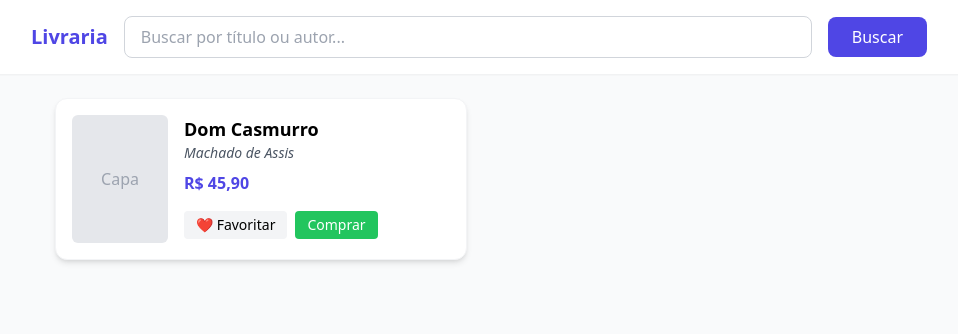
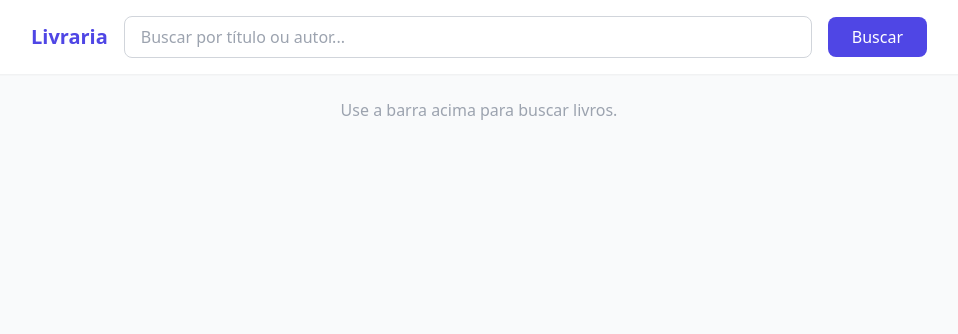
Before and after one commit to TheoCasella/BDD-Engenharia-Software-Theo-Casella, a Flask app: page / in a window 1280 px wide. Shown: the top 334 px of the page, without its empty margins (161-1119 px from the left). Run offline with Flask 3, Linux system fonts and the light colour scheme; some libraries are stand-ins or nearby versions.

Commit message:
Corrigindo HTML

```diff
--- a/templates/index.html
+++ b/templates/index.html
@@ -22,66 +22,85 @@
 
     <main class="max-w-4xl mx-auto p-6">
         <div id="lista-livros" class="grid grid-cols-1 md:grid-cols-2 gap-6">
-            <div class="bg-white p-4 rounded-xl shadow-md border border-gray-100 flex gap-4">
-                <div class="w-24 h-32 bg-gray-200 rounded-md flex items-center justify-center text-gray-400">Capa</div>
-                <div class="flex-1">
-                    <h2 class="text-lg font-bold">Dom Casmurro</h2>
-                    <p class="text-gray-600 text-sm italic">Machado de Assis</p>
-                    <p class="text-indigo-600 font-bold mt-2">R$ 45,90</p>
-                    <div class="mt-4 flex gap-2">
-                        <button class="text-sm bg-gray-100 px-3 py-1 rounded hover:bg-gray-200">❤️ Favoritar</button>
-                        <button id="btn-comprar" class="text-sm bg-green-500 text-white px-3 py-1 rounded hover:bg-green-600">
-                            Comprar
-                        </button>
-                    </div>
-                </div>
-            </div>
+            <p class="col-span-2 text-center text-gray-400">Use a barra acima para buscar livros.</p>
         </div>
 
-        <div id="checkout-section" class="hidden mt-10 p-6 bg-white rounded-2xl shadow-lg border-2 border-indigo-100 text-center">
-            <h2 class="text-2xl font-bold mb-4">Pagamento via QR Code</h2>
-            <div class="bg-gray-100 w-48 h-48 mx-auto mb-4 flex items-center justify-center border-2 border-dashed border-gray-300">
-                <img src="https://api.qrserver.com/v1/create-qr-code/?size=150x150&data=LivrariaMVP-Pagamento" alt="QR Code">
+        <div id="checkout-section" class="hidden mt-10 p-8 bg-white rounded-2xl shadow-xl border-2 border-indigo-100 text-center max-w-md mx-auto">
+            <h2 class="text-2xl font-bold mb-2 text-gray-800">Pagamento via QR Code</h2>
+            <p class="text-gray-500 mb-6 text-sm">Escaneie o código PIX para finalizar sua compra</p>
+
+            <div class="bg-white p-4 inline-block rounded-xl border border-gray-200 shadow-inner mb-4">
+                <img src="https://api.qrserver.com/v1/create-qr-code/?size=180x180&data=LivrariaMVP-Theo-Casella" alt="QR Code PIX">
             </div>
-            <p class="text-gray-500 text-sm">Escaneie o código acima para pagar via PIX</p>
-            <button onclick="document.getElementById('checkout-section').classList.add('hidden')" class="mt-4 text-indigo-600 underline">Voltar</button>
+
+            <div class="text-sm text-indigo-600 font-mono bg-indigo-50 p-2 rounded mb-6 break-all">
+                00020126360014BR.GOV.BCB.PIX...
+            </div>
+
+            <button onclick="document.getElementById('checkout-section').classList.add('hidden')"
+                    class="text-gray-400 hover:text-gray-600 text-sm underline">
+                Cancelar e voltar
+            </button>
         </div>
     </main>
 
     <script>
-    document.getElementById('btn-buscar').addEventListener('click', function() {
-        const termo = document.getElementById('input-busca').value;
+        // Função para mostrar a seção de Checkout
+        function abrirCheckout() {
+            const checkout = document.getElementById('checkout-section');
+            checkout.classList.remove('hidden');
+            // Rola a página para o QR Code
+            checkout.scrollIntoView({ behavior: 'smooth' });
+        }
 
-        // Chamada real para a API de busca que criamos no app.py
-        fetch(`/api/buscar?q=${termo}`)
-            .then(response => response.json())
-            .then(data => {
-                const lista = document.getElementById('lista-livros');
-                lista.innerHTML = ''; // Limpa a lista atual
+        // Função principal de Busca
+        document.getElementById('btn-buscar').addEventListener('click', function() {
+            const termo = document.getElementById('input-busca').value;
 
-                if (data.length === 0) {
-                    lista.innerHTML = '<p class="col-span-2 text-center text-gray-500">Nenhum livro encontrado.</p>';
-                    return;
-                }
+            // Chama a API do app.py
+            fetch(`/api/buscar?q=${termo}`)
+                .then(response => response.json())
+                .then(data => {
+                    const lista = document.getElementById('lista-livros');
+                    lista.innerHTML = ''; // Limpa os resultados anteriores
 
-                data.forEach(livro => {
-                    lista.innerHTML += `
-                        <div class="bg-white p-4 rounded-xl shadow-md border border-gray-100 flex gap-4">
-                            <div class="w-24 h-32 bg-indigo-100 rounded-md flex items-center justify-center text-indigo-400 font-bold">Livro</div>
-                            <div class="flex-1">
-                                <h2 class="text-lg font-bold">${livro.titulo}</h2>
-                                <p class="text-gray-600 text-sm italic">${livro.autor}</p>
-                                <p class="text-indigo-600 font-bold mt-2">R$ ${livro.preco.toFixed(2)}</p>
-                                <div class="mt-4 flex gap-2">
-                                    <button class="text-sm bg-gray-100 px-3 py-1 rounded hover:bg-gray-200">❤️ Favoritar</button>
-                                    <button class="text-sm bg-green-500 text-white px-3 py-1 rounded">Comprar</button>
+                    if (data.length === 0) {
+                        lista.innerHTML = '<p class="col-span-2 text-center text-gray-500 py-10">Nenhum livro encontrado para sua busca.</p>';
+                        return;
+                    }
+
+                    // Monta cada card de livro dinamicamente
+                    data.forEach(livro => {
+                        lista.innerHTML += `
+                            <div class="bg-white p-4 rounded-xl shadow-md border border-gray-100 flex gap-4 transition hover:shadow-lg">
+                                <div class="w-24 h-32 bg-indigo-50 rounded-md flex items-center justify-center text-indigo-300 font-bold text-xs uppercase p-2 text-center">
+                                    Capa: ${livro.titulo}
+                                </div>
+                                <div class="flex-1">
+                                    <h2 class="text-lg font-bold text-gray-800">${livro.titulo}</h2>
+                                    <p class="text-gray-500 text-sm italic">${livro.autor}</p>
+                                    <p class="text-indigo-600 font-bold mt-2 text-xl">R$ ${livro.preco.toLocaleString('pt-BR', {minimumFractionDigits: 2})}</p>
+
+                                    <div class="mt-4 flex gap-2">
+                                        <button class="text-xs bg-gray-100 px-3 py-2 rounded-lg hover:bg-gray-200 transition">❤️ Favoritar</button>
+                                        <button onclick="abrirCheckout()" class="flex-1 text-sm bg-green-500 text-white px-3 py-2 rounded-lg font-bold hover:bg-green-600 transition shadow-sm">
+                                            Comprar
+                                        </button>
+                                    </div>
                                 </div>
                             </div>
-                        </div>
-                    `;
-                });
-            });
-    });
-</script>
+                        `;
+                    });
+                })
+                .catch(err => console.error("Erro na busca:", err));
+        });
+
+        // Permitir busca ao apertar "Enter" no teclado
+        document.getElementById('input-busca').addEventListener('keypress', function (e) {
+            if (e.key === 'Enter') {
+                document.getElementById('btn-buscar').click();
+            }
+        });
+    </script>
 </body>
 </html>
```
